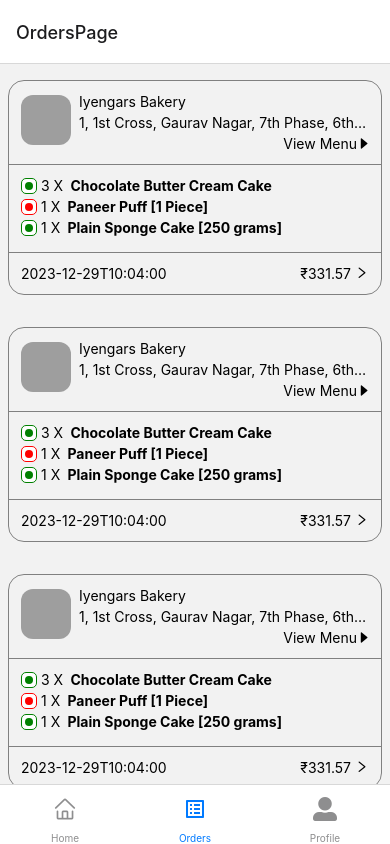
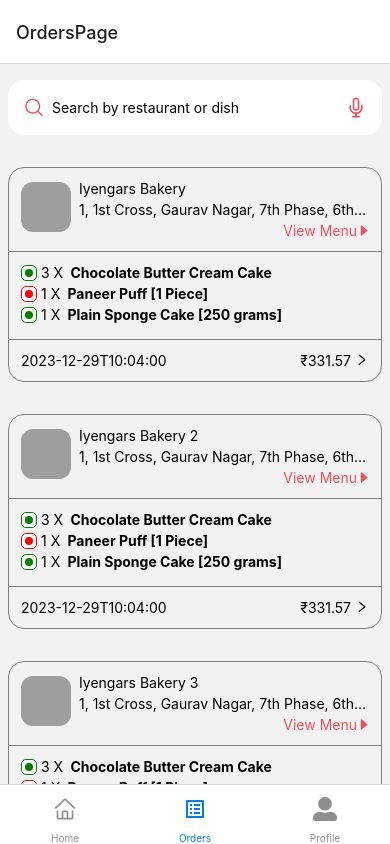
Before and after one commit to Vivek-Kondpalle/swigato-user, a React Native app: screen /Orders in a window 390 px wide. Built offline with nearby package versions, Linux system fonts and the light colour scheme; grey boxes are pictures that could not be loaded.

Commit message:
Search Bar done and Order Summary WIP

```diff
--- a/src/OrderSummary/OrderSummaryPage.js
+++ b/src/OrderSummary/OrderSummaryPage.js
@@ -1,13 +1,73 @@
-import { View, Text } from 'react-native'
+import { View, Text, ScrollView, Pressable } from 'react-native'
 import React from 'react'
+import { AntDesign } from '@expo/vector-icons';
+
+import { orderDetails } from '../utils/ordersData';
+import FoodType from '../UI/common/foodType';
 
 const OrderSummaryPage = ({ route }) => {
   const { orderId } = route?.params;
 
+  const orderAllDetails = orderDetails?.find((element) => orderId === element?.id);
+
   return (
-    <View>
-      <Text>OrderSummaryPage - {orderId}</Text>
-    </View>
+    <ScrollView style={{ marginHorizontal: 12, marginVertical: 12 }}>
+
+      <View style={{ borderBottomColor: 'grey', borderBottomWidth: 0.5 }}>
+        <Text style={{ fontSize: 24, fontWeight: 'bold' }}>{orderAllDetails?.restaurantName}</Text>
+        <Text style={{ fontSize: 14, fontWeight: '400' }}>{orderAllDetails?.restaurantAddress}</Text>
+        <View style={{ flexDirection: 'row', justifyContent: 'space-between', gap: 8, marginVertical: 12 }}>
+          <Pressable style={{ flexDirection: 'row', alignItems:'center', justifyContent: 'center', borderColor: 'grey', borderWidth: 0.5, flex: 1, gap: 8, paddingVertical: 4, borderRadius: 8 }}>
+            <AntDesign name="download" size={12} color='#f04f5f' />
+            <Text>Download Invoice</Text>
+          </Pressable>
+
+          <Pressable style={{ flexDirection: 'row', alignItems:'center', justifyContent: 'center', borderColor: 'grey', borderWidth: 0.5, flex: 1, gap: 8, paddingVertical: 4, borderRadius: 8 }}>
+            <AntDesign name="download" size={12} color='#f04f5f' />
+            <Text>Download Summary</Text>
+          </Pressable>
+        </View>
+      </View>
+
+      <View style={{ marginTop: 24 }}>
+
+        <View style={{ borderBottomColor: 'grey', borderBottomWidth: 0.75 }}>
+          <Text>Your Order</Text>
+        </View>
+
+        {
+          orderAllDetails?.items?.map((item, index) => (
+            <View key={index}>
+
+              <View style={{ marginVertical: 8, borderBottomColor: 'grey', borderBottomWidth: 0.5, gap: 12 }}>
+                <View style={{ flexDirection: 'row', alignItems: 'center', gap: 8 }}>
+                  <FoodType type={item?.foodType} />
+                  <Text>{item?.name}</Text>
+                </View>
+
+                <View style={{ flexDirection: 'row', justifyContent: 'space-between', alignItems:'center', marginBottom: 12 }}>
+                  <View style={{ flexDirection: 'row', gap: 4, alignItems: 'center' }}>
+                    <View style={{ borderColor: '#267e3e', borderWidth: 1, backgroundColor: '#edf7f1', paddingHorizontal: 8, paddingVertical: 2 }}>
+                      <Text>{item?.quantity}</Text>
+                    </View>
+                    <Text>X</Text>
+                    <Text style={{ fontWeight: '600'}}>₹{item?.pricePerItem}</Text>
+                  </View>
+                  <View>
+                    <Text style={{ fontWeight: '600'}}>₹{item?.totalPrice}</Text>
+                  </View>
+                </View>
+
+
+              </View>
+
+            </View>
+          ))
+        }
+
+      </View>
+
+    </ScrollView>
   )
 }
 
--- a/src/OrdersScreen/OrderCard.jsx
+++ b/src/OrdersScreen/OrderCard.jsx
@@ -36,8 +36,8 @@
                         <Text>{detail?.restaurantName}</Text>
                         <Text style={{ flex: 1 }} numberOfLines={1} ellipsizeMode='tail'>{detail?.restaurantAddress}</Text>
                         <Pressable style={{ flexDirection: 'row', alignItems: 'center', justifyContent: 'flex-end'}}>
-                            <Text>View Menu</Text>
-                            <AntDesign name="caretright" size={12} color="black" />
+                            <Text style={{ color: '#f04f5f' }}>View Menu</Text>
+                            <AntDesign name="caretright" size={12} color='#f04f5f' />
                         </Pressable>
                     </View>
                 </View>
--- /dev/null
+++ b/src/OrdersScreen/OrderSeachBar.jsx
@@ -0,0 +1,22 @@
+import { View, Text, TextInput, Pressable } from 'react-native'
+import React, { useState } from 'react'
+
+import { AntDesign } from '@expo/vector-icons';
+import { Feather } from '@expo/vector-icons';
+
+const OrderSeachBar = () => {
+    const [search, setSearch] = useState('')
+    return (
+        <View style={{ flexDirection: 'row', marginVertical: 16, padding: 16, backgroundColor: 'white', justifyContent: 'space-between', alignItems: 'center', borderRadius: 16 }}>
+            <View style={{ flexDirection: 'row', alignItems: 'center', gap: 8 }}>
+                <AntDesign name="search1" size={20} color='#f04f5f' />
+                <TextInput onChangeText={setSearch} value={search} placeholder='Search by restaurant or dish' />
+            </View>
+            <Pressable>
+                <Feather name="mic" size={20} color='#f04f5f' />
+            </Pressable>
+        </View>
+    )
+}
+
+export default OrderSeachBar
--- a/src/OrdersScreen/OrdersScreen.js
+++ b/src/OrdersScreen/OrdersScreen.js
@@ -3,6 +3,7 @@
 import { useNavigation } from '@react-navigation/native';
 import { orderDetails } from '../utils/ordersData';
 import OrderCard from './OrderCard';
+import OrderSeachBar from './OrderSeachBar';
 
 const OrdersScreen = () => {
   const navigation = useNavigation();
@@ -15,6 +16,7 @@
         showsVerticalScrollIndicator={false}
         renderItem={(item) => <OrderCard detail={item} />}
         contentContainerStyle={{ paddingBottom: 40 }}
+        ListHeaderComponent={<OrderSeachBar />}
       />
     </SafeAreaView>
   )
--- a/src/utils/ordersData.js
+++ b/src/utils/ordersData.js
@@ -15,7 +15,7 @@
                 "name": "Chocolate Butter Cream Cake",
                 "quantity": 3,
                 'foodType': 'veg',
-                "pricePerItem": 735,
+                "pricePerItem": 35,
                 "totalPrice": 105
             },
             {
@@ -64,7 +64,7 @@
     },
     {
         "id": 2,
-        "restaurantName": "Iyengars Bakery",
+        "restaurantName": "Iyengars Bakery 2",
         "restaurantId": "2",
         "restaurantAddress": "1, 1st Cross, Gaurav Nagar, 7th Phase, 6th Main Road, JP Nagar, Bangalore",
         "restaurantImage": 'https://notjustdev-dummy.s3.us-east-2.amazonaws.com/uber-eats/restaurant1.jpeg',
@@ -127,7 +127,7 @@
     },
     {
         "id": 3,
-        "restaurantName": "Iyengars Bakery",
+        "restaurantName": "Iyengars Bakery 3",
         "restaurantId": "3",
         "restaurantAddress": "1, 1st Cross, Gaurav Nagar, 7th Phase, 6th Main Road, JP Nagar, Bangalore",
         "restaurantImage": 'https://notjustdev-dummy.s3.us-east-2.amazonaws.com/uber-eats/restaurant1.jpeg',
@@ -190,7 +190,7 @@
     },
     {
         "id": 4,
-        "restaurantName": "Iyengars Bakery",
+        "restaurantName": "Iyengars Bakery 4",
         "restaurantId": "4",
         "restaurantAddress": "1, 1st Cross, Gaurav Nagar, 7th Phase, 6th Main Road, JP Nagar, Bangalore",
         "restaurantImage": 'https://notjustdev-dummy.s3.us-east-2.amazonaws.com/uber-eats/restaurant1.jpeg',
```
